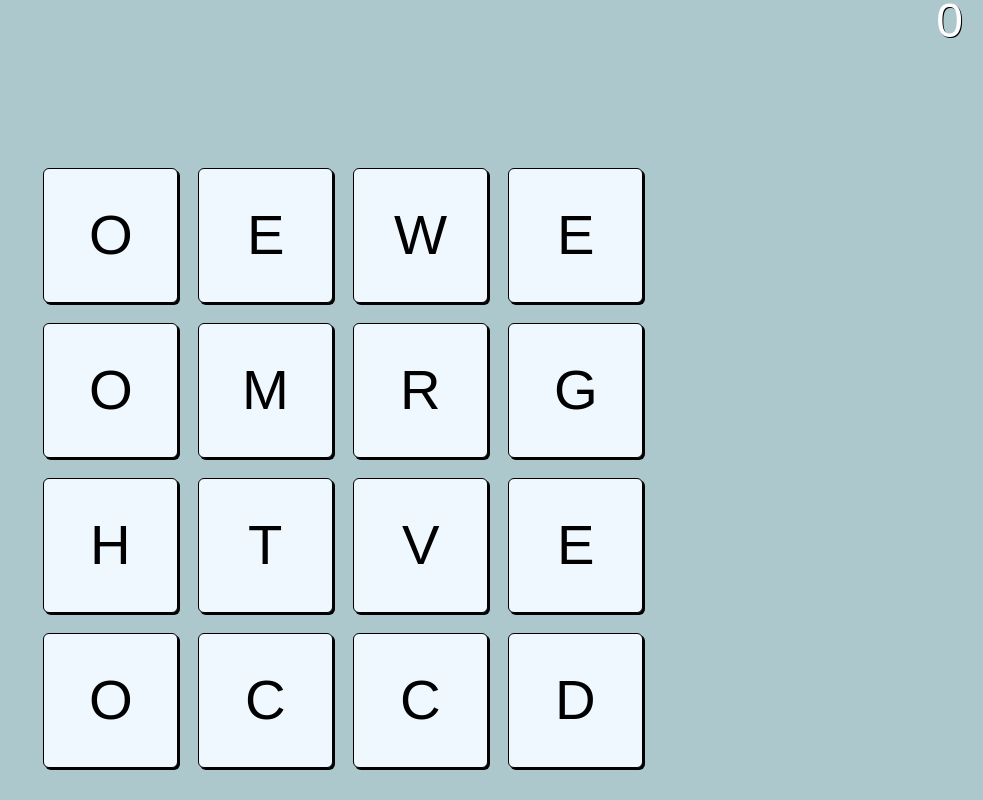
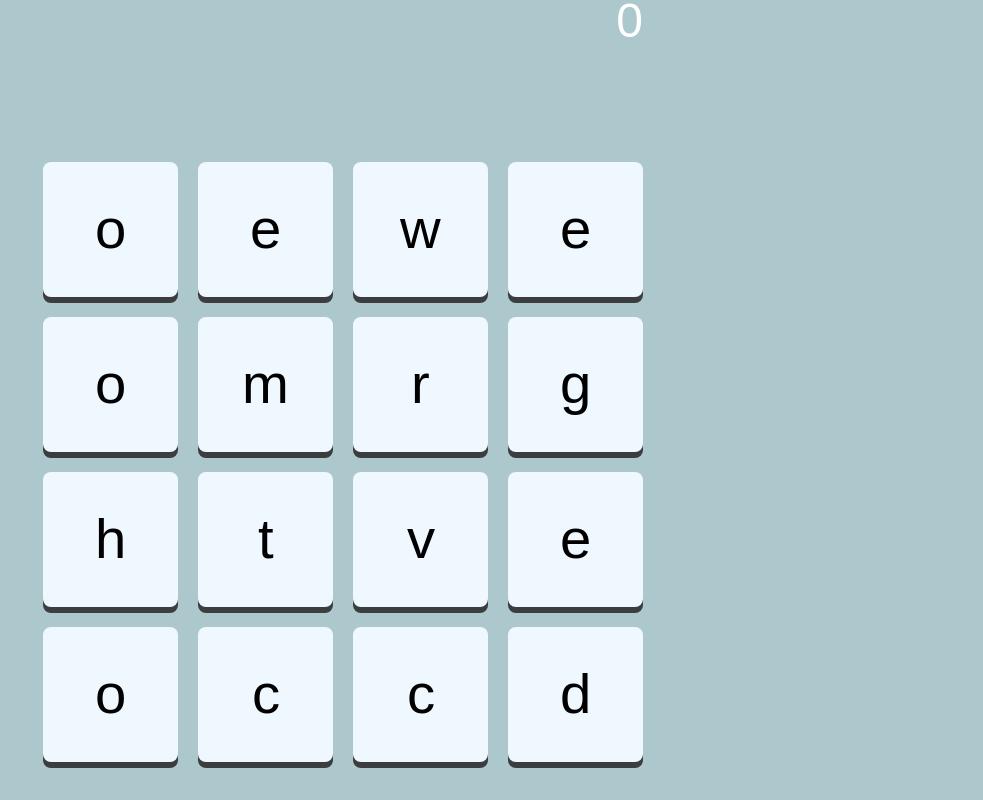
Before and after one commit to alexichristakis/word-hunt, a React (Create React App) app: page / in a window 1280 px wide. Shown: the whole page, without its empty margins (297-1280 px from the left). Built offline with nearby package versions, Linux system fonts and the light colour scheme; a web font is replaced by a local one.

Commit message:
style improvements

```diff
--- a/src/common/score.ts
+++ b/src/common/score.ts
@@ -1,9 +1,6 @@
-export const scoreWord = (word: string): number => {
-  return word.length * 10;
-};
+export const scoreWord = (word: string): number => (word.length - 2) * 100;
 
-export const scoreWords = (words: Iterable<string>): number => {
-  return Array.from(words).reduce((score, word) => {
+export const scoreWords = (words: Iterable<string>): number =>
+  Array.from(words).reduce((score, word) => {
     return score + scoreWord(word);
   }, 0);
-};
--- a/src/components/Grid/Grid.module.scss
+++ b/src/components/Grid/Grid.module.scss
@@ -4,7 +4,7 @@
   display: flex;
   justify-content: center;
   align-items: center;
-  padding: 20px;
+  margin: 20px;
   position: relative;
 }
 
--- a/src/components/Grid/Tile.module.scss
+++ b/src/components/Grid/Tile.module.scss
@@ -1,26 +1,50 @@
 .main {
-  background-color: aliceblue;
-  border-radius: 6px;
+  background-color: rgb(59, 61, 63);
   font-size: 20px;
   display: flex;
-  align-items: center;
-  justify-content: center;
-  text-transform: capitalize;
+  touch-action: none;
   user-select: none;
-  touch-action: none;
-  box-shadow: 2px 2px 0 0 black;
-  border: 1px solid black;
-  transition: 100ms ease-out;
-  transition-property: box-shadow, transform;
   z-index: 0;
 
   &.inWord,
   &.validWord,
   &.foundWord {
     z-index: 2;
-    transform: scale(0.98);
-    box-shadow: 0 1px 0 0 black;
-    background-color: rgb(225, 225, 225);
+  }
+
+  &::before {
+    content: "";
+    padding-bottom: 100%;
+    display: block;
+
+    ::selection {
+      background-color: transparent;
+    }
+  }
+}
+
+.main,
+.face {
+  border-radius: 8px;
+}
+
+.face {
+  display: flex;
+  align-items: center;
+  justify-content: center;
+  background-color: aliceblue;
+  width: 100%;
+  height: 100%;
+  transition: 250ms cubic-bezier(0.3, 0.7, 0.4, 1.5);
+  transition-property: transform;
+  transform: translateY(-6px);
+
+  &.inWord,
+  &.validWord,
+  &.foundWord {
+    transform: translateY(-2px);
+    transition: transform 100ms;
+    background-color: rgb(212, 212, 212);
   }
 
   &.validWord {
@@ -30,12 +54,6 @@
   &.foundWord {
     background-color: rgb(255, 255, 167);
   }
-
-  &::before {
-    content: "";
-    padding-bottom: 100%;
-    display: block;
-  }
 }
 
 .letter {
--- a/src/components/Grid/Tile.tsx
+++ b/src/components/Grid/Tile.tsx
@@ -51,9 +51,11 @@ const Tile: FC<TileProps> = ({
   const transform = tileSize.to((size) => `scale(${size / 48})`);
   return (
     <li ref={ref} className={cx("main", status)}>
-      <animated.span className={cx("letter")} style={{ transform }}>
-        {letter}
-      </animated.span>
+      <span className={cx("face", status)}>
+        <animated.span className={cx("letter")} style={{ transform }}>
+          {letter}
+        </animated.span>
+      </span>
     </li>
   );
 };
--- a/src/components/Header/CurrentWord.module.scss
+++ b/src/components/Header/CurrentWord.module.scss
@@ -5,7 +5,6 @@
   transform-origin: left;
   padding-bottom: 20px;
   white-space: nowrap;
-  text-shadow: 2px 1px 0 black;
 
   // force the height of the word
   &::after {
--- a/src/components/Header/CurrentWord.tsx
+++ b/src/components/Header/CurrentWord.tsx
@@ -9,7 +9,7 @@ import useWindowSize from "../../hooks/useWindowSize";
 const cx = classNames.bind(styles);
 
 const CurrentWord: FC = () => {
-  const currentWord = useCurrentWord().toUpperCase();
+  const currentWord = useCurrentWord();
 
   const wordWidth = useMemo(
     () => measureText(currentWord, 72) ?? 0,
--- a/src/components/Header/Header.module.scss
+++ b/src/components/Header/Header.module.scss
@@ -1,7 +1,15 @@
 .main {
   flex: 1 0 0;
+  margin: 20px;
   align-self: stretch;
-  padding: 20px;
+  display: flex;
+  align-items: center;
+  justify-content: center;
+}
+
+.content {
+  width: 100%;
+  max-width: 600px;
   display: flex;
   flex-direction: column;
   justify-content: space-between;
--- a/src/components/Header/Header.tsx
+++ b/src/components/Header/Header.tsx
@@ -9,8 +9,10 @@ const cx = classNames.bind(styles);
 const Header: FC = () => {
   return (
     <header className={cx("main")}>
-      <Score />
-      <CurrentWord />
+      <div className={cx("content")}>
+        <Score />
+        <CurrentWord />
+      </div>
     </header>
   );
 };
--- a/src/components/Header/Score.module.scss
+++ b/src/components/Header/Score.module.scss
@@ -9,7 +9,6 @@
   transition: 250ms ease-out;
   transition-property: transform;
   transform-origin: right;
-  text-shadow: 1px 1px 0 black;
 
   &.counting {
     transform: scale(1.1);
--- a/src/components/Header/Score.tsx
+++ b/src/components/Header/Score.tsx
@@ -25,7 +25,7 @@ const Score: FC = () => {
   return (
     <div className={cx("main")}>
       <animated.span className={cx("score", { counting })}>
-        {score.to((score) => score.toFixed(0).toLocaleString())}
+        {score.to((score) => Number(score.toFixed(0)).toLocaleString())}
       </animated.span>
     </div>
   );
```
